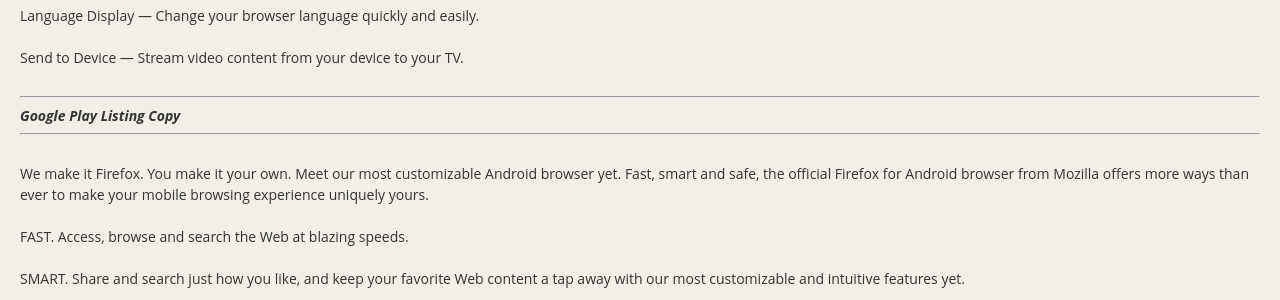
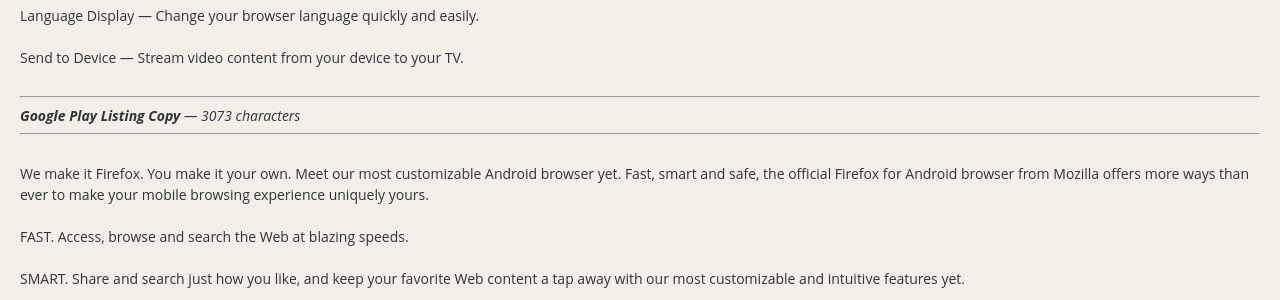
Before and after one commit to mozilla-l10n/stores_l10n, a PHP site: page /?locale=an in a window 1280 px wide. Shown: the part 455-755 px from the top of the page. Run offline with PHP 8.4, Linux system fonts and the light colour scheme; some web fonts are replaced.

Commit message:
add character count to view

```diff
--- a/app/models/locale_model.php
+++ b/app/models/locale_model.php
@@ -15,3 +15,5 @@
 
 // Include the current template
 require_once APP_ROOT . '/templates/' . array_values($current_template)[0];
+
+$description_length = trim(mb_strlen($description($translate)));
--- a/app/views/locale_escaped_view.php
+++ b/app/views/locale_escaped_view.php
@@ -1,5 +1,5 @@
 <hr>
-<i><b>Google Play Listing Copy</b></i>
+<i><b>Google Play Listing Copy</b> &mdash; <?=$description_length?> characters</i>
 <hr>
 <br>
 <pre>
--- a/app/views/locale_view.php
+++ b/app/views/locale_view.php
@@ -5,7 +5,7 @@
 <?=$top_10($translate);?>
 <br><br>
 <hr>
-<i><b>Google Play Listing Copy</b></i>
+<i><b>Google Play Listing Copy</b> &mdash; <?=$description_length?> characters</i>
 <hr>
 <br>
 <?=$description($translate);?>
```
